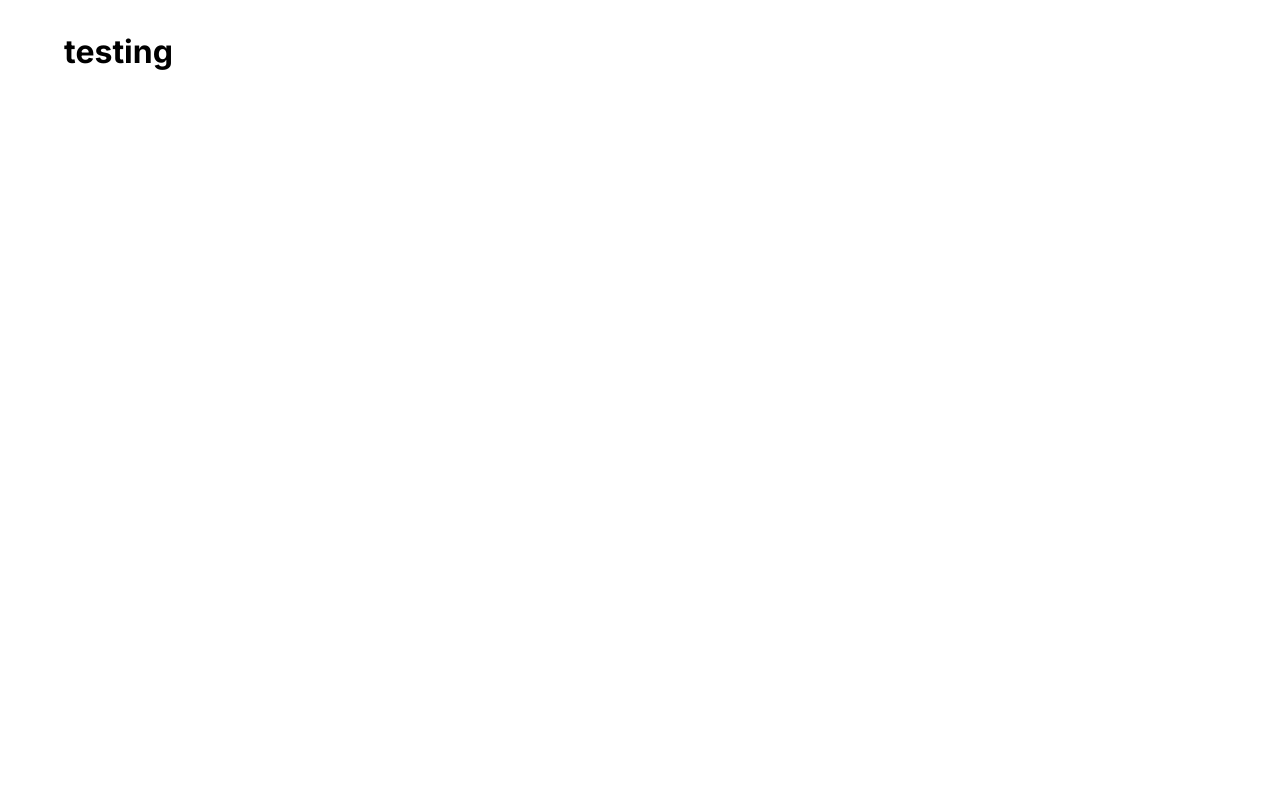
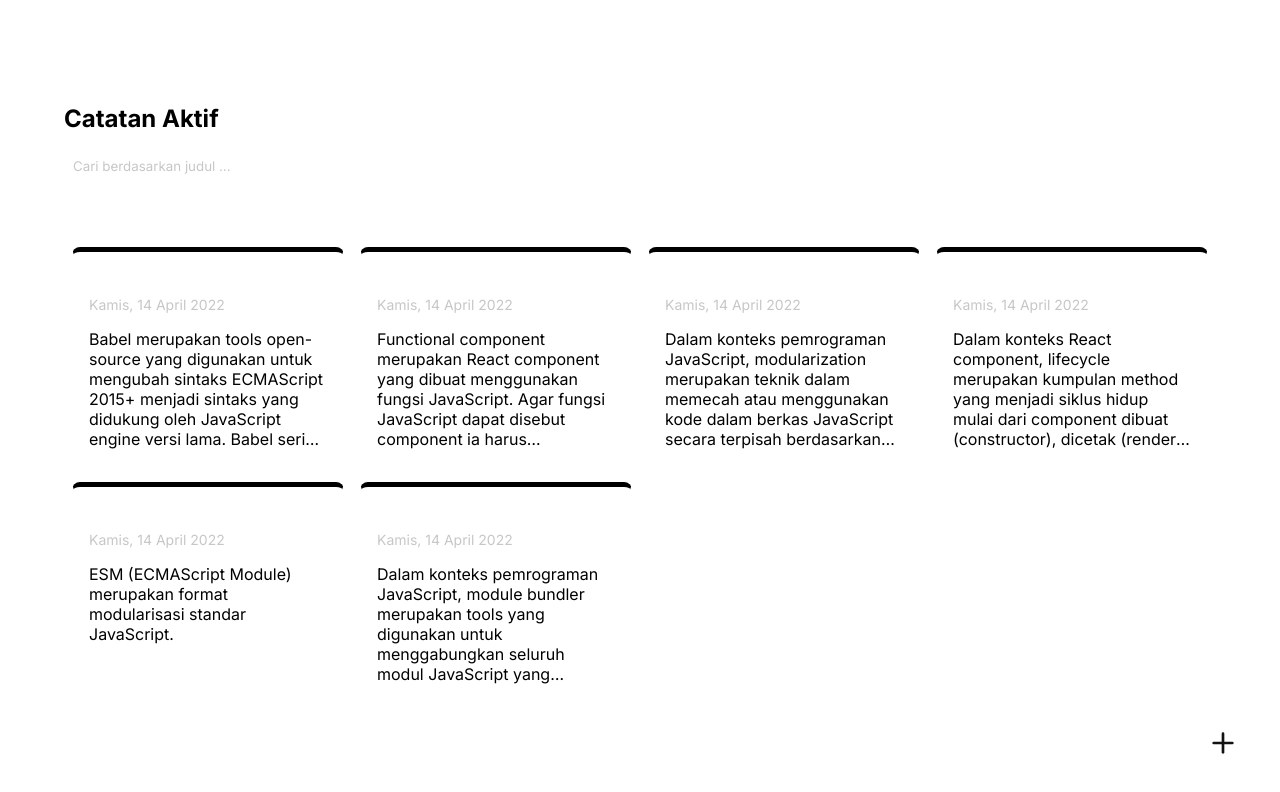
Before and after one commit to martuafernando/personal-notes-spa, a React (Vite) app: page / in a window 1280 px wide. Shown: the top 792 px of the page. Built offline with nearby package versions, Linux system fonts and the light colour scheme.

Commit message:
feat: add homepage

```diff
--- a/package.json
+++ b/package.json
@@ -13,6 +13,7 @@
     "prop-types": "^15.8.1",
     "react": "^18.2.0",
     "react-dom": "^18.2.0",
+    "react-icons": "^4.11.0",
     "react-router-dom": "^6.16.0"
   },
   "devDependencies": {
--- a/src/App.jsx
+++ b/src/App.jsx
@@ -1,14 +1,18 @@
 import React from 'react'
 import { Route, Routes } from 'react-router-dom';
 import HomePage from './pages/homepage';
+import Header from './components/Header';
 
 function App () {
   return (
+    <>
+    <Header title='Aplikasi Catatan' />
     <main>
       <Routes>
         <Route path="/" element={<HomePage />} />
       </Routes>
     </main>
+    </>
   )
 }
 
--- /dev/null
+++ b/src/components/Header.jsx
@@ -0,0 +1,13 @@
+import React from "react"
+import Navigation from "./Navigation"
+
+export default function Header({ title }) {
+  return (
+    <header>
+      <h1>
+        <a href="/">{ title }</a>
+      </h1>
+      <Navigation />
+    </header>
+  )
+}
--- a/src/components/Navigation.jsx
+++ b/src/components/Navigation.jsx
@@ -1,14 +1,12 @@
 import React from "react"
+import { Link } from "react-router-dom"
 
-function Navigation() {
+export default function Navigation() {
   return (
     <nav className="navigation">
       <ul>
-        <li><Link to="/">Home</Link></li>
-        <li><Link to="/add">Add</Link></li>
+        <li><Link to="/archives">Arsip</Link></li>
       </ul>
     </nav>
   )
 }
-
-export default Navigation
--- /dev/null
+++ b/src/components/NoteItem.jsx
@@ -0,0 +1,32 @@
+import React from "react"
+import PropTypes from "prop-types"
+
+export default function NoteItem({
+  id,
+  title,
+  body,
+  createdAt,
+}) {
+  return (
+    <div className="note-item">
+        <h4 className="note-item__title">
+          <a href={`/notes/${id}`}>{title}</a>
+        </h4>
+        <p className="note-item__createdAt">
+          {new Date(createdAt).toLocaleDateString("id-ID", {
+            weekday: "long",
+            day: "numeric",
+            month: "long",
+            year: "numeric",
+          })}
+        </p>
+        <p className="note-item__body">{body}</p>
+    </div>
+  )
+}
+
+NoteItem.propTypes = {
+  title: PropTypes.string.isRequired,
+  body: PropTypes.string.isRequired,
+  createdAt: PropTypes.string.isRequired,
+}
--- /dev/null
+++ b/src/components/NoteList.jsx
@@ -0,0 +1,31 @@
+import React from "react"
+import PropTypes from "prop-types"
+import NoteItem from "./NoteItem"
+
+export default function NoteList({ notes }) {
+  return (
+    <>
+      <div className="notes-list">
+        {
+          notes.map((note) => (
+            <NoteItem
+              key={note.id}
+              {...note}
+            />
+          ))
+        }
+      </div>
+      {
+        notes.length === 0 && (
+          <div className="notes-list-empty">
+            <p> Tidak ada catatan </p>
+          </div>
+        )
+      }
+    </>
+  )
+}
+
+NoteList.propTypes = {
+  notes: PropTypes.arrayOf(NoteItem),
+}
--- /dev/null
+++ b/src/components/SearchBar.jsx
@@ -0,0 +1,18 @@
+import React from "react"
+import PropTypes from 'prop-types'
+
+export default function SearchBar({onSearch, placeholder}){
+  return (
+    <form className="search-bar">
+      <input
+        placeholder={placeholder}
+        onChange={(e) => onSearch(e.target.value)}
+      />
+    </form>
+  )
+}
+
+SearchBar.propTypes = {
+  placeholder: PropTypes.string,
+  onSearch: PropTypes.func.isRequired,
+}
--- /dev/null
+++ b/src/components/button/AddNoteButton.jsx
@@ -0,0 +1,20 @@
+import React from "react"
+import { FiPlus } from 'react-icons/fi'
+import PropTypes from 'prop-types'
+
+export default function AddNoteButton({onClick}){
+  return (
+    <button
+      type="button"
+      title="Tambah"
+      className="action"
+      onClick={() => onClick()}
+    >
+      <FiPlus />
+    </button>
+  )
+}
+
+AddNoteButton.propTypes = {
+  onClick: PropTypes.func.isRequired,
+}
--- a/src/pages/HomePage.jsx
+++ b/src/pages/HomePage.jsx
@@ -1,19 +1,51 @@
 import React from "react"
+import NoteList from "../components/NoteList"
+import { getActiveNotes } from "../utils/local-data"
+import AddNoteButton from "../components/button/addNoteButton"
+import SearchBar from "../components/SearchBar"
 
-class HomePage extends React.Component{
+export default class HomePage extends React.Component{
   constructor(props){
     super(props)
 
     this.state = {
-      notes: []
+      notes: getActiveNotes(),
+      keyword: ''
     }
+
+    this.onSearchNotesHandler = this.onSearchNotesHandler.bind(this)
   }
 
   render() {
     return (
-      <h1>testing</h1>
+      <>
+        <h2>Catatan Aktif</h2>
+        <SearchBar
+          placeholder='Cari berdasarkan judul ...'
+          onSearch={this.onSearchNotesHandler}
+        />
+        <NoteList
+          notes={
+            this.state.notes
+              .filter((it)=> it.title
+                .toLowerCase()
+                .includes(this.state.keyword.toLowerCase()))
+          }
+        />
+        <div className="homepage__action">
+          <AddNoteButton onClick={() => console.log('testing::')}/>
+        </div>
+      </>
     )
   }
+
+  onSearchNotesHandler(keyword) {
+    console.log('testing::')
+    this.setState(previousState => {
+      return {
+        ...previousState,
+        keyword
+      }
+    })
+  }
 }
-
-export default HomePage
```
Also changed, not shown: src/components/CreateNotesButton.jsx (deleted, +0 -12 lines), 1 other file (tests, documents, lock files or other folders).
